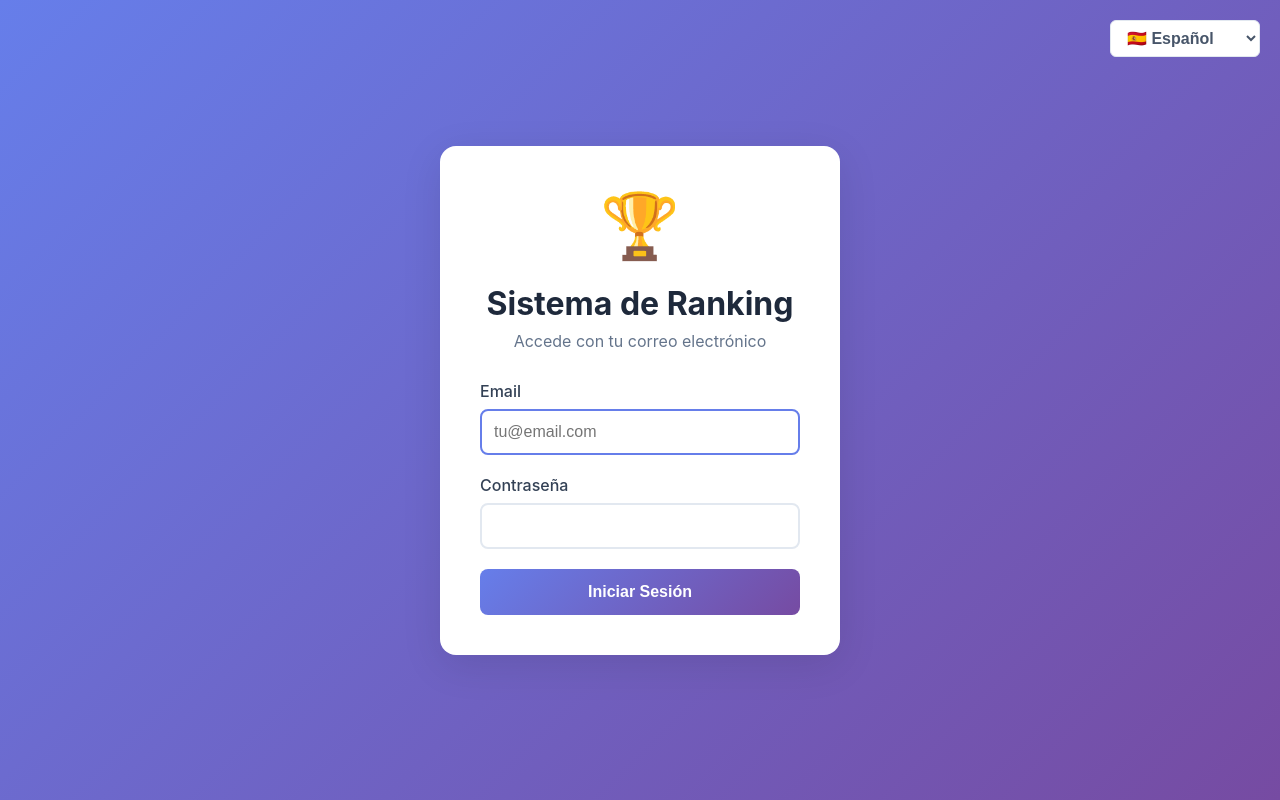
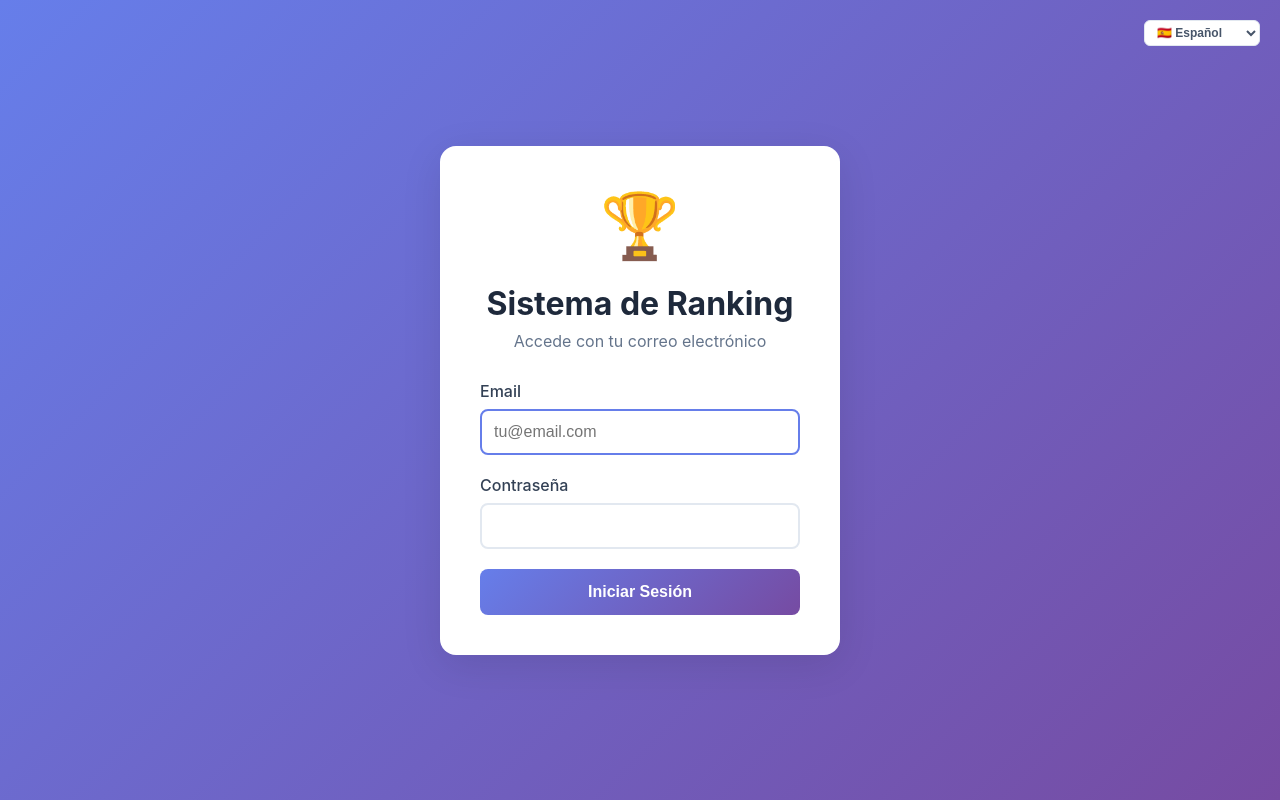
Before and after one commit to izzys-dev/ranking, a plain HTML site: page frontend/index.html in a window 1280 px wide. Drawn offline with nearby package versions, Linux system fonts and the light colour scheme.

Commit message:
🎨 Reducir tamaño del selector de idiomas a 12px

```diff
--- a/frontend/index.html
+++ b/frontend/index.html
@@ -65,7 +65,7 @@
             if (!headerLang) return;
 
             headerLang.innerHTML = `
-                <select id="languageSelect" style="padding: 8px 12px; border: 1px solid #e2e8f0; border-radius: 6px; background: white; cursor: pointer; font-weight: 600; color: #475569;">
+                <select id="languageSelect" style="padding: 4px 8px; font-size: 12px; border: 1px solid #e2e8f0; border-radius: 6px; background: white; cursor: pointer; font-weight: 600; color: #475569;">
                     <option value="es">🇪🇸 Español</option>
                     <option value="en">🇺🇸 English</option>
                     <option value="pt">🇧🇷 Português</option>
```
